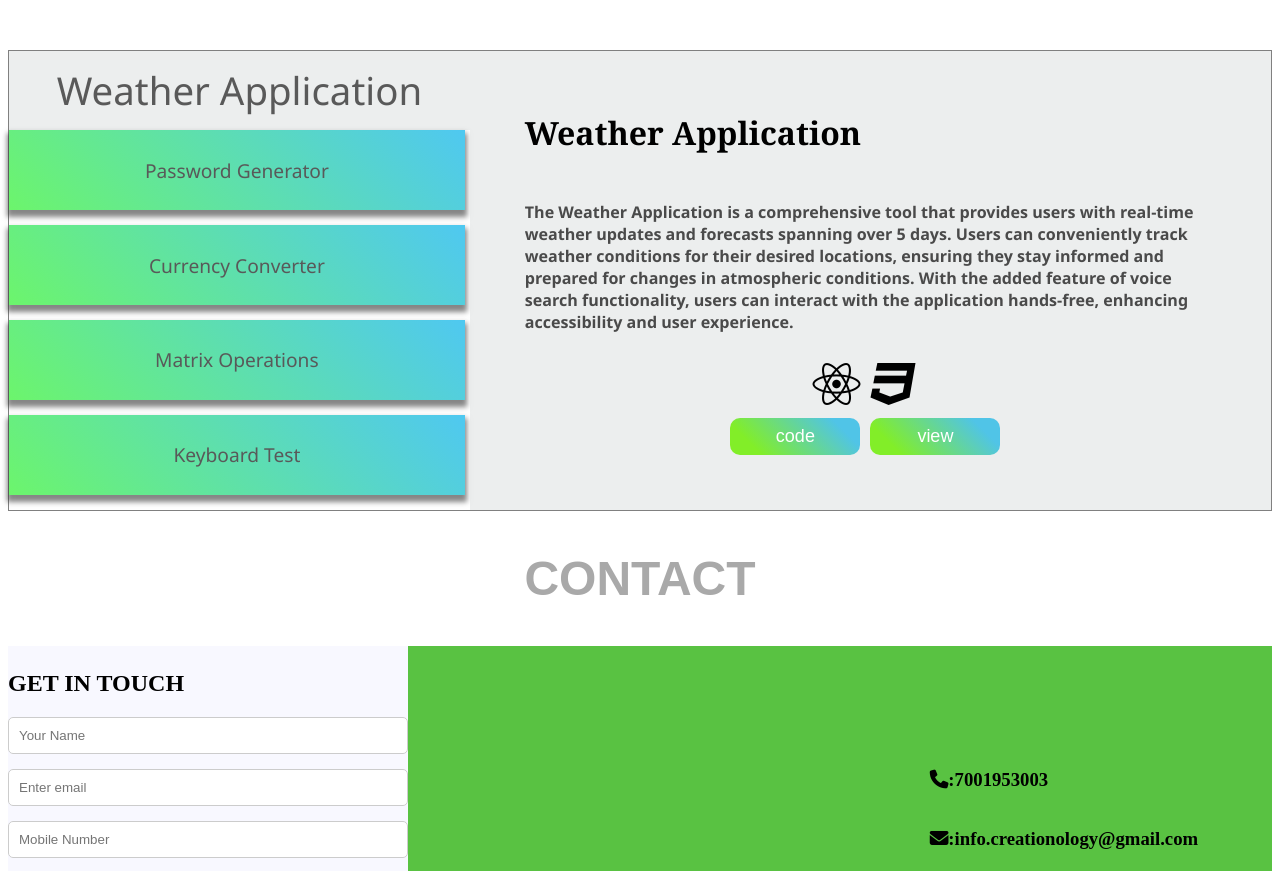
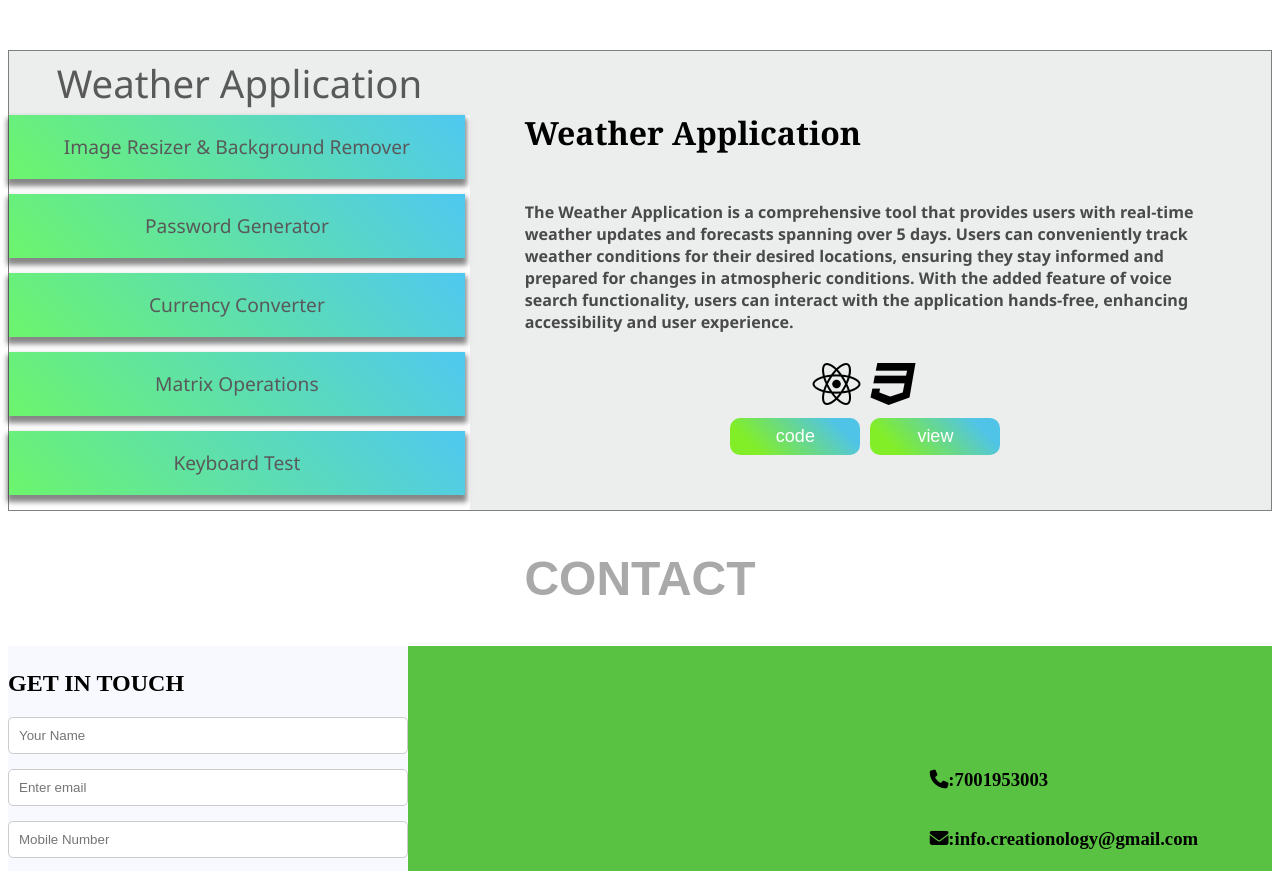
Before and after one commit to knowaboutayan/NewA1, a React (Vite) app: page / in a window 1280 px wide. Shown: the part 2435-3306 px from the top of the page. Built offline with nearby package versions, Linux system fonts and the light colour scheme; grey boxes are pictures that could not be loaded.

Commit message:
some error

```diff
--- a/src/components/Projects.jsx
+++ b/src/components/Projects.jsx
@@ -14,6 +14,13 @@ const Projects = () => {
         technology: ["fab fa-react", "fab fa-css3"],
         codeLink: "https://wearher-app-tau.vercel.app/",
         viewLink: "https://wearher-app-tau.vercel.app/"
+    },
+    {
+        projectName: "Image Resizer & Background Remover",
+        projectDescription: "The Keyboard Test application offers users a comprehensive platform to evaluate the performance and functionality of their keyboards in real-time. With detailed keypress information and interactive displays, users can assess key responsiveness, rollover capabilities, and overall typing experience. This tool is invaluable for individuals seeking to optimize their typing efficiency, troubleshoot keyboard issues, or evaluate keyboard performance under various conditions. Whether for professional use, gaming, or personal computing, the Keyboard Test application provides insights and diagnostics to enhance the user's keyboard experience and productivity.",
+        technology: ["fab fa-python"],
+        codeLink: "https://github.com/knowaboutayan/image-compressor-and-converter",
+        viewLink: "https://keyboard-tester-lime.vercel.app/"
     },
     {
         projectName: "Password Generator",
--- a/src/components/subComponents/ProjectCard.jsx
+++ b/src/components/subComponents/ProjectCard.jsx
@@ -1,14 +1,16 @@
 import '@fortawesome/fontawesome-free/css/all.css';
 import "./ProjectCard.css"
-const ProjectCard = ({projectDetails = {}}) => {
+const ProjectCard = ({ projectDetails = {} }) => {
     return (
         <div className='project-card'>
             <h2>{projectDetails && projectDetails.projectName}</h2>
-            <article style={{flex: 1}}><h6>{projectDetails && projectDetails.projectDescription}</h6></article>
+            <article style={{ flex: 1 }}><h6>{projectDetails && projectDetails.projectDescription}</h6></article>
             <p className='flex centerAlign'>{(projectDetails && projectDetails.technology).map((iconName) => <i className={iconName} />)}</p>
             <div className='centerAlign flex'>
-                <a href={projectDetails && projectDetails.codeLink} target="_blank"><button>code</button></a>
-                <a href={projectDetails && projectDetails.viewLink} target="_blank"><button>view</button></a>
+                {(projectDetails && projectDetails.codeLink) ? <a href={projectDetails && projectDetails.codeLink} target="_blank"><button>code</button></a> : null}
+
+                {(projectDetails && projectDetails.codeLink) ? <a href={projectDetails && projectDetails.viewLink} target="_blank"><button>view</button></a> : null}
+
             </div>
         </div>
     )
```
